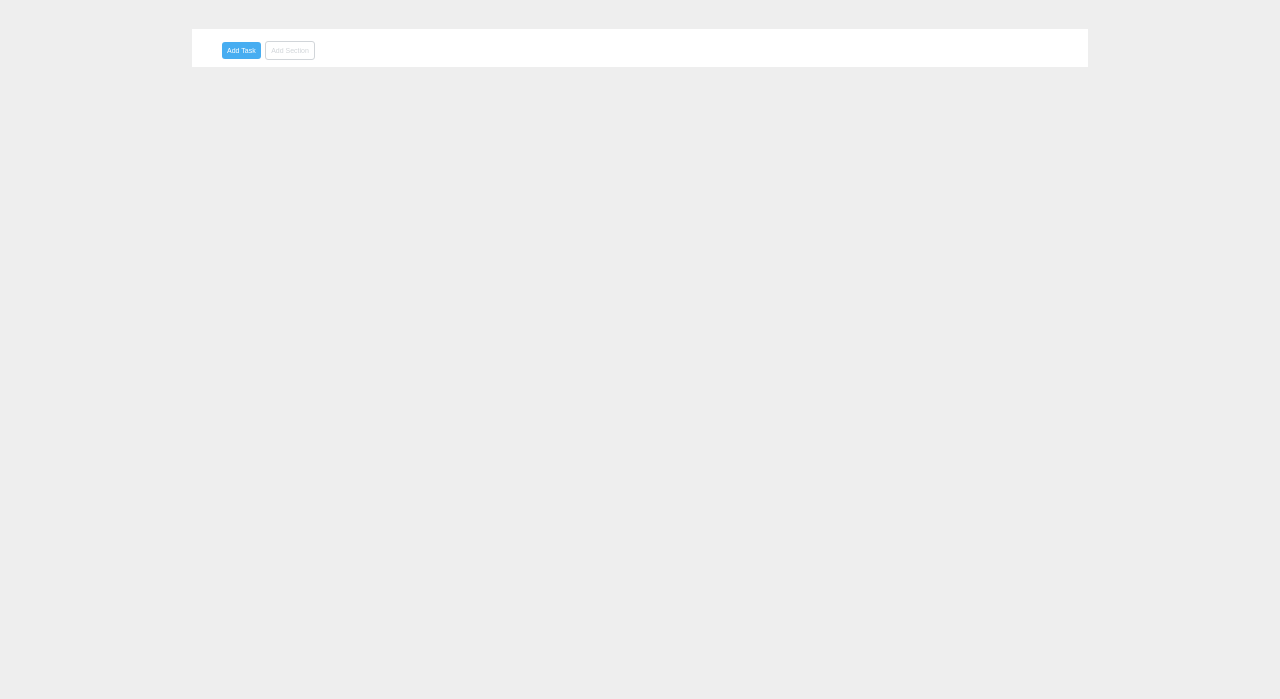
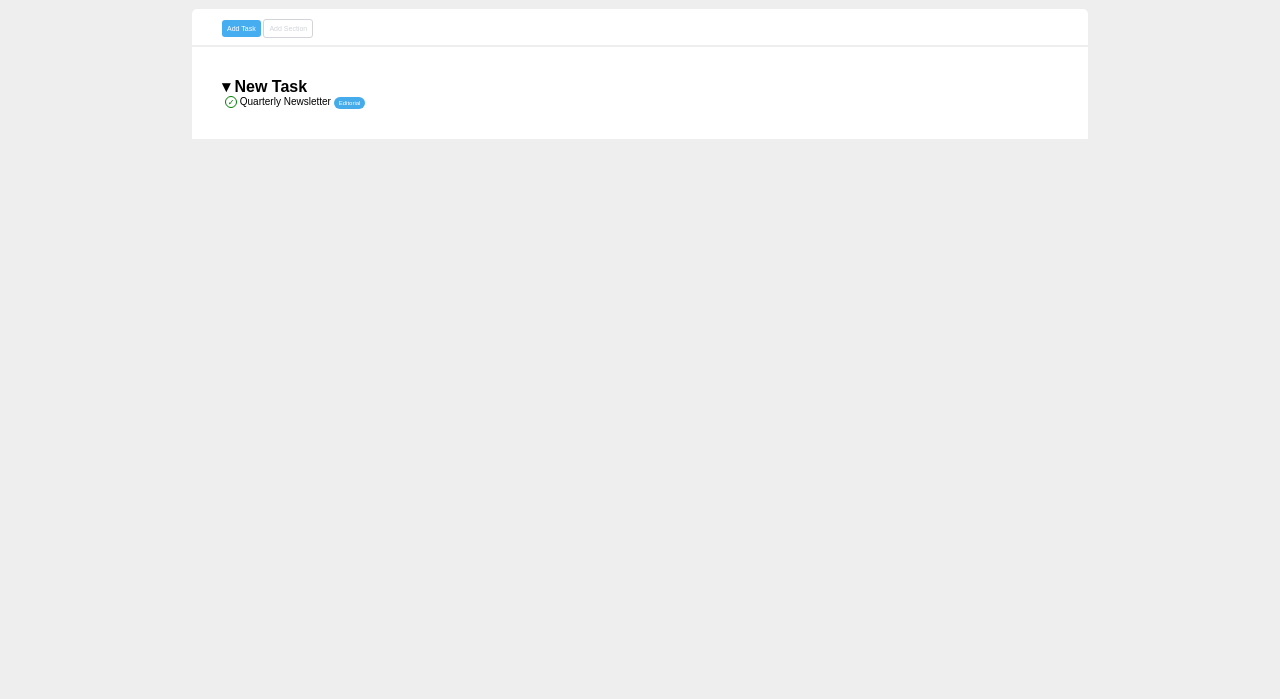
Before and after one commit to AntonioLoco/html-css-toboolist, a plain HTML site: page index.html in a window 1280 px wide. Shown: the part 101-800 px from the top of the page. Drawn offline with Linux system fonts and the light colour scheme.

Commit message:
Creata le check e not check della lista e le varie etichette

```diff
--- a/css/style.css
+++ b/css/style.css
@@ -9,14 +9,75 @@
 body{
     font-family: Arial, Helvetica, sans-serif;
     background-color: #eeeeee;
+    font-size: 10px;
 }
 
 .container{
-    background-color: #fff;
     width: 70%;
     margin: 30px auto;
 }
 
+.list-title{
+    font-size: 16px;
+    font-weight: 700;
+}
+
+/* Punto lista */
+.list-point{
+    display: inline-block;
+    width: 12px;
+    height: 12px;
+    font-size: 8px;
+    font-weight: 300;
+    text-align: center;
+    line-height: 12px;
+    border-radius: 50%;
+    margin-left: 3px;
+}
+
+.check{
+    color: green;
+    border: 0.5px solid green;
+}
+
+.not-check{
+    color: red;
+    border: 0.5px solid red;
+}
+
+/* Etichetta categoria */
+.category{
+    display: inline-block;
+    color: #fff;
+    font-size: 6px;
+    padding: 3px 5px;
+    border-radius: 6px;
+}
+
+/* Etichette varie */
+.editorial{
+    background-color: #45abea;
+}
+
+.q1-goals{
+    background-color: #9c72e4;
+}
+
+.recluting{
+    background-color: #64c0a9;
+}
+
+.mobile{
+    background-color: #f29e33;
+}
+
+.website{
+    background-color: #d863a1;
+}
+
+.sales{
+    background-color: #b0c926;
+}
 
 
 /* HEADER */
@@ -28,13 +89,13 @@ body{
 
 /* Immagine logo */
 .logo img{
-    width: 70px;
+    width: 50px;
     vertical-align: middle;
 }
 
 /* Nome logo */
 .logo span{
-    font-size: 50px;
+    font-size: 35px;
     font-weight: 700;
     vertical-align: middle;
 }
@@ -43,9 +104,13 @@ body{
 
 /* Container button */
 .container-button{
+    background-color: #fff;
     padding-left: 30px;
     padding-top: 10px;
     padding-bottom: 7px;
+    border-top-left-radius: 5px;
+    border-top-right-radius: 5px;
+
 }
 
 .container-button button{
@@ -65,3 +130,14 @@ body{
     background-color: #fff;
     border: .5px solid #d1d5d9;
 }
+
+/* Container List */
+.container-list{
+    background-color: #fff;
+    margin-top: 2px;
+}
+
+ul{
+    list-style-type: none;
+    padding: 30px;
+}
--- a/index.html
+++ b/index.html
@@ -33,7 +33,14 @@
             <!-- /Container button -->
 
             <!-- Container List -->
-            <div class="container-list"></div>
+            <div class="container-list">
+                <!-- Lista new task -->
+                <ul>
+                    <span class="list-title"> &#x25BE New Task</span>
+                    <li><span class="list-point check">&check;</span> Quarterly Newsletter <span class="category editorial">Editorial</span> </li>
+                </ul>
+                <!-- /Lista new task -->
+            </div>
             <!-- /Container List -->
         </div>
         <!-- /Container-->
```
